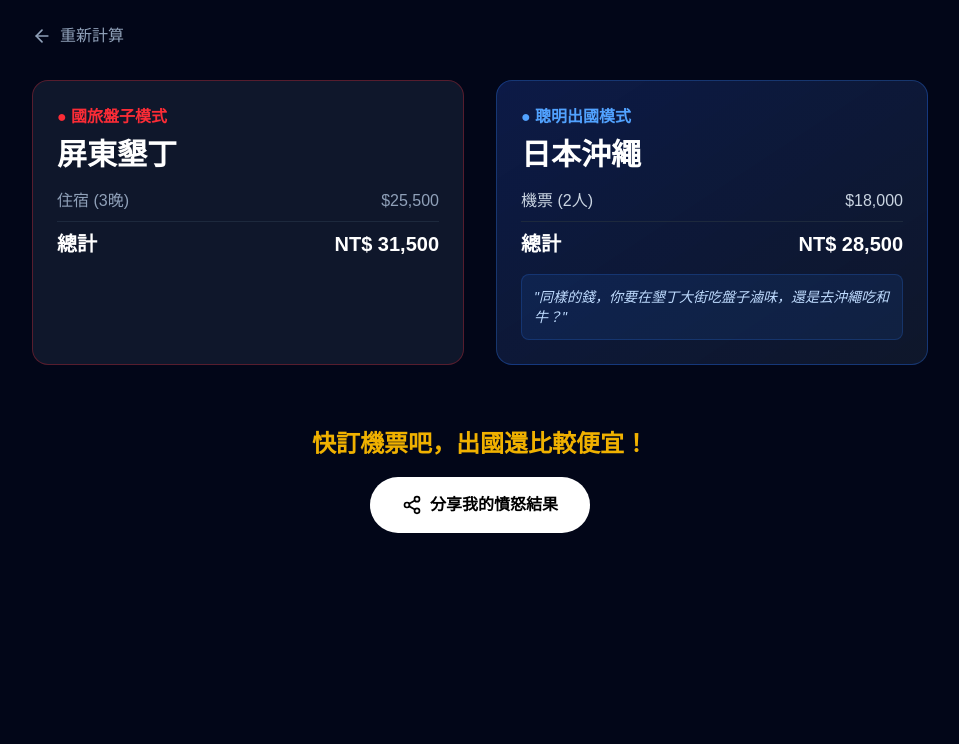
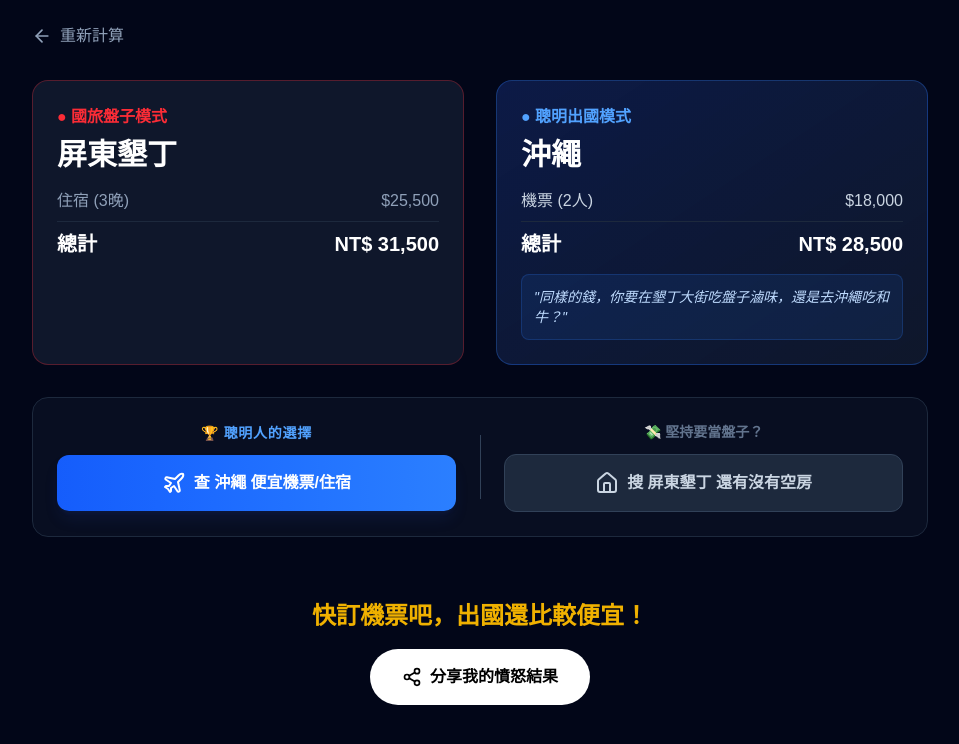
Before and after one commit to Yun1830/travel-shock, a Next.js app: page /result in a window 1280 px wide. Shown: the top 744 px of the page, without its empty margins (160-1119 px from the left). Built offline with nearby package versions, Linux system fonts and the light colour scheme.

Commit message:
Add KKday and Klook affiliate integration

```diff
--- a/app/result/page.tsx
+++ b/app/result/page.tsx
@@ -5,14 +5,62 @@ import Link from 'next/link';
 import { ArrowLeft, Plane, Home, AlertTriangle, Share2, Check } from 'lucide-react';
 import { Suspense, useState } from 'react';
 
+
+// 替換成你在後台看到的 ID
+const AFFILIATE_CONFIG = {
+  KKDAY_MSCID: '23850', // 這是 KKday 的推廣碼
+  KLOOK_AID: '111184',    // 這是 Klook 的 Affiliate ID
+};
+
 // 1. 擴充後的盤子資料庫
 const DATABASE = {
-  kenting: { name: "屏東墾丁", pricePerNight: 8500, childExtra: 1500, transport: 3000, abroadTarget: "日本沖繩", abroadPrice: 3500, flight: 9000, roast: "同樣的錢，你要在墾丁大街吃盤子滷味，還是去沖繩吃和牛？" },
-  jiaoxi: { name: "宜蘭礁溪", pricePerNight: 12000, childExtra: 2500, transport: 1500, abroadTarget: "日本九州", abroadPrice: 4000, flight: 11000, roast: "這溫泉房價比日本大分縣還貴，是洗完會長生不老嗎？" },
-  sunmoonlake: { name: "日月潭", pricePerNight: 15000, childExtra: 3000, transport: 2000, abroadTarget: "越南峴港", abroadPrice: 3000, flight: 8000, roast: "日月潭湖景第一排的錢，夠你在峴港五星級海景飯店住一週。" },
-  alishan: { name: "阿里山", pricePerNight: 9500, childExtra: 2000, transport: 2500, abroadTarget: "韓國釜山", abroadPrice: 2800, flight: 8500, roast: "在山上吸冷空氣還要付一萬塊，不如去釜山吃海鮮塔。" },
-  tainan: { name: "台南古都", pricePerNight: 6500, childExtra: 1200, transport: 2700, abroadTarget: "泰國曼谷", abroadPrice: 2000, flight: 9500, roast: "台南排隊吃美食是體力活，去曼谷按摩吃泰菜才是真享受。" },
-  qingjing: { name: "清境農場", pricePerNight: 7500, childExtra: 1500, transport: 2200, abroadTarget: "瑞士少女峰", abroadPrice: 5000, flight: 35000, roast: "雖然歐洲機票貴，但清境的歐洲感真的是... 只有羊是一樣的。" }
+  kenting: {
+    name: "屏東墾丁",
+    pricePerNight: 8500, childExtra: 1500, transport: 3000,
+    abroadTarget: "沖繩", abroadPrice: 3500, flight: 9000,
+    domesticSearch: "墾丁", // 給 KKday 搜
+    abroadSearch: "Okinawa", // 給 Klook 搜
+    roast: "同樣的錢，你要在墾丁大街吃盤子滷味，還是去沖繩吃和牛？"
+  },
+  jiaoxi: {
+    name: "宜蘭礁溪",
+    pricePerNight: 12000, childExtra: 2500, transport: 1500,
+    abroadTarget: "日本九州", abroadPrice: 4000, flight: 11000,
+    domesticSearch: "宜蘭+溫泉",
+    abroadSearch: "Kyushu",
+    roast: "這溫泉房價比日本大分縣還貴，是洗完會長生不老嗎？"
+  },
+  sunmoonlake: {
+    name: "日月潭",
+    pricePerNight: 15000, childExtra: 3000, transport: 2000,
+    abroadTarget: "越南峴港", abroadPrice: 3000, flight: 8000,
+    domesticSearch: "日月潭",
+    abroadSearch: "Da+Nang",
+    roast: "日月潭湖景第一排的錢，夠你在峴港五星級海景飯店住一週。"
+  },
+  alishan: {
+    name: "阿里山",
+    pricePerNight: 9500, childExtra: 2000, transport: 2500,
+    abroadTarget: "韓國釜山", abroadPrice: 2800, flight: 8500,
+    domesticSearch: "阿里山",
+    abroadSearch: "Busan",
+    roast: "在山上吸冷空氣還要付一萬塊，不如去釜山吃海鮮塔。"
+  },
+  tainan: {
+    name: "台南古都",
+    pricePerNight: 6500, childExtra: 1200, transport: 2700,
+    abroadTarget: "泰國曼谷", abroadPrice: 2000, flight: 9500,
+    domesticSearch: "台南",
+    abroadSearch: "Bangkok",
+    roast: "台南排隊吃美食是體力活，去曼谷按摩吃泰菜才是真享受。"
+  },
+  qingjing: {
+    name: "清境農場",
+    pricePerNight: 7500, childExtra: 1500, transport: 2200,
+    abroadTarget: "瑞士少女峰", abroadPrice: 5000, flight: 35000,
+    domesticSearch: "清境農場",
+    abroadSearch: "Jungfraujoch",
+    roast: "雖然歐洲機票貴，但清境的歐洲感真的是... 只有羊是一樣的。" }
 };
 
 type DestinationKey = keyof typeof DATABASE;
@@ -34,7 +82,13 @@ function ResultContent() {
 
   const diff = abroadTotal - domesticTotal;
   const isAbroadCheaper = diff < 0;
+  const getKKdayLink = (keyword: string) => {
+    return `https://www.kkday.com/zh-tw/product/productlist?keyword=${encodeURIComponent(keyword)}&cid=${AFFILIATE_CONFIG.KKDAY_MSCID}`;
+  };
 
+  const getKlookLink = (keyword: string) => {
+    return `https://www.klook.com/zh-TW/search/result/?query=${encodeURIComponent(keyword)}&aid=${AFFILIATE_CONFIG.KLOOK_AID}`;
+  };
   // 3. 分享功能邏輯
   const shareText = `【國旅警報】去${data.name}${days}天竟然要 NT$ ${domesticTotal.toLocaleString()}！同樣預算去${data.abroadTarget}只要 NT$ ${abroadTotal.toLocaleString()}。${data.roast} #國旅憤怒計算機`;
 
@@ -76,6 +130,41 @@ function ResultContent() {
         </div>
       </div>
 
+      <div className="bg-slate-900/50 p-6 rounded-2xl border border-slate-800 flex flex-col md:flex-row items-center justify-around gap-6">
+
+        {/* 左邊：國外 Klook (主力) */}
+        <div className="flex flex-col items-center gap-3 w-full">
+           <span className="text-blue-400 font-bold text-sm tracking-wider uppercase">🏆 聰明人的選擇</span>
+           <a
+             href={getKlookLink(data.abroadSearch)}
+             target="_blank"
+             rel="noopener noreferrer"
+             className="w-full bg-gradient-to-r from-blue-600 to-blue-500 hover:from-blue-500 hover:to-blue-400 text-white font-bold py-4 px-6 rounded-xl transition-all shadow-lg shadow-blue-900/20 flex items-center justify-center gap-2 group"
+           >
+             <Plane className="group-hover:translate-x-1 transition-transform" />
+             查 {data.abroadTarget} 便宜機票/住宿
+           </a>
+        </div>
+
+        {/* 分隔線 (手機版隱藏) */}
+        <div className="hidden md:block w-px h-16 bg-slate-700"></div>
+
+        {/* 右邊：國內 KKday (備案) */}
+        <div className="flex flex-col items-center gap-3 w-full">
+           <span className="text-slate-500 font-bold text-sm">💸 堅持要當盤子？</span>
+           <a
+             href={getKKdayLink(data.domesticSearch)}
+             target="_blank"
+             rel="noopener noreferrer"
+             className="w-full bg-slate-800 hover:bg-slate-700 text-slate-300 font-bold py-4 px-6 rounded-xl transition-all border border-slate-700 flex items-center justify-center gap-2 group"
+           >
+             <Home className="group-hover:-translate-y-1 transition-transform" />
+             搜 {data.name} 還有沒有空房
+           </a>
+        </div>
+
+      </div>
+
       {/* 分享按鈕區 */}
       <div className="flex flex-col items-center gap-4 py-8">
         <div className="text-2xl font-bold text-yellow-500 animate-bounce">
```
